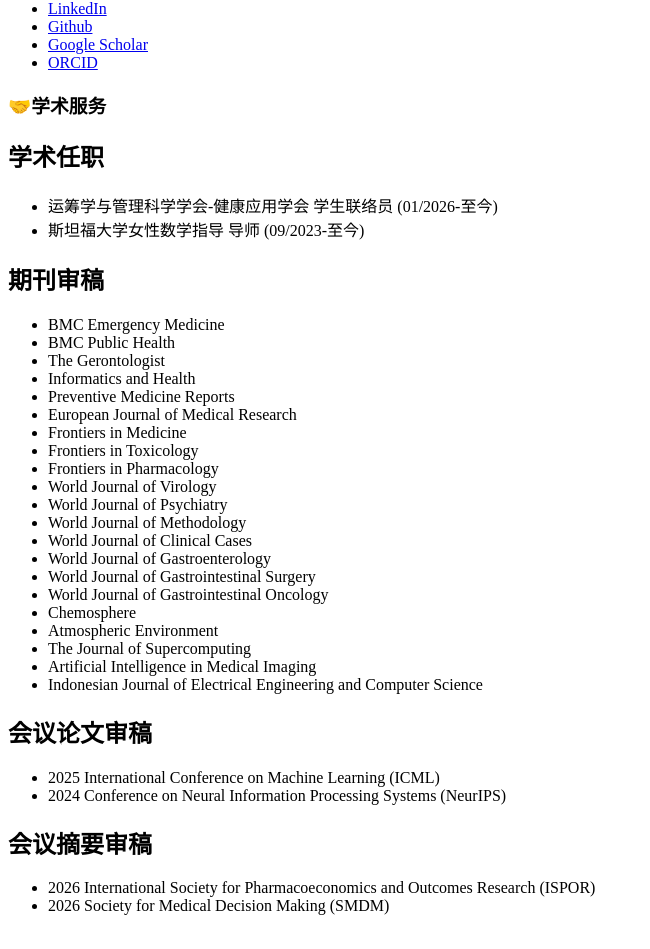
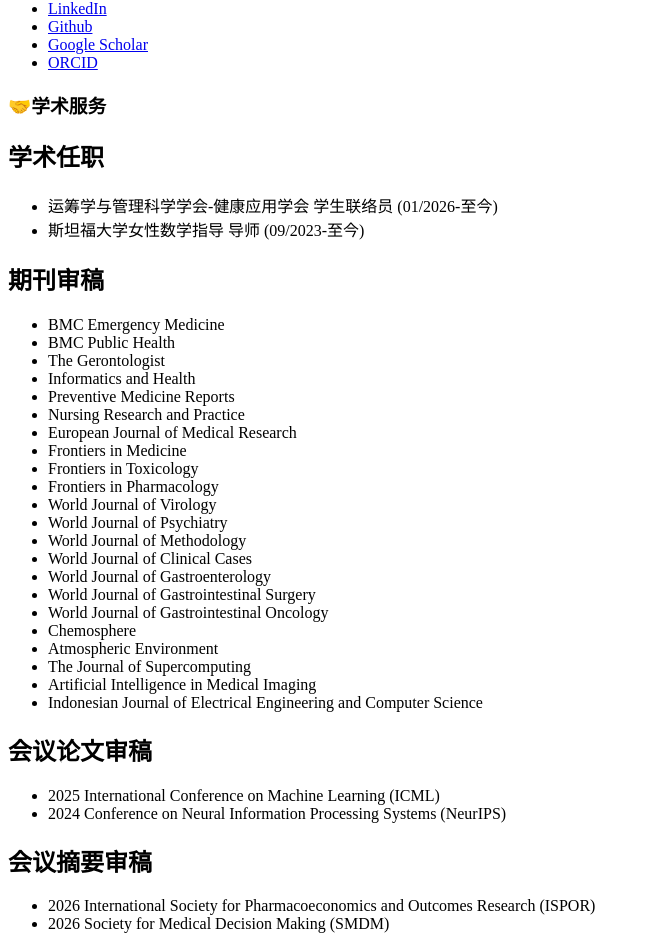
Before and after one commit to lingyuewei/lingyuewei.github.io, a Jekyll site: the page built from _pages/includes/service.md, in a window 1280 px wide. Shown: the part 770-1719 px from the top of the page, without its empty margins (0-650 px from the left). Built offline with Jekyll 4.4.1, drawn with Linux system fonts in a browser that asks for light colours; our own code applies the rules of GitHub Pages for plain Markdown files.

Commit message:
Update journal

```diff
--- a/_pages/includes/service.md
+++ b/_pages/includes/service.md
@@ -10,6 +10,7 @@
 - The Gerontologist
 - Informatics and Health
 - Preventive Medicine Reports
+- Nursing Research and Practice
 - European Journal of Medical Research
 - Frontiers in Medicine
 - Frontiers in Toxicology
```
